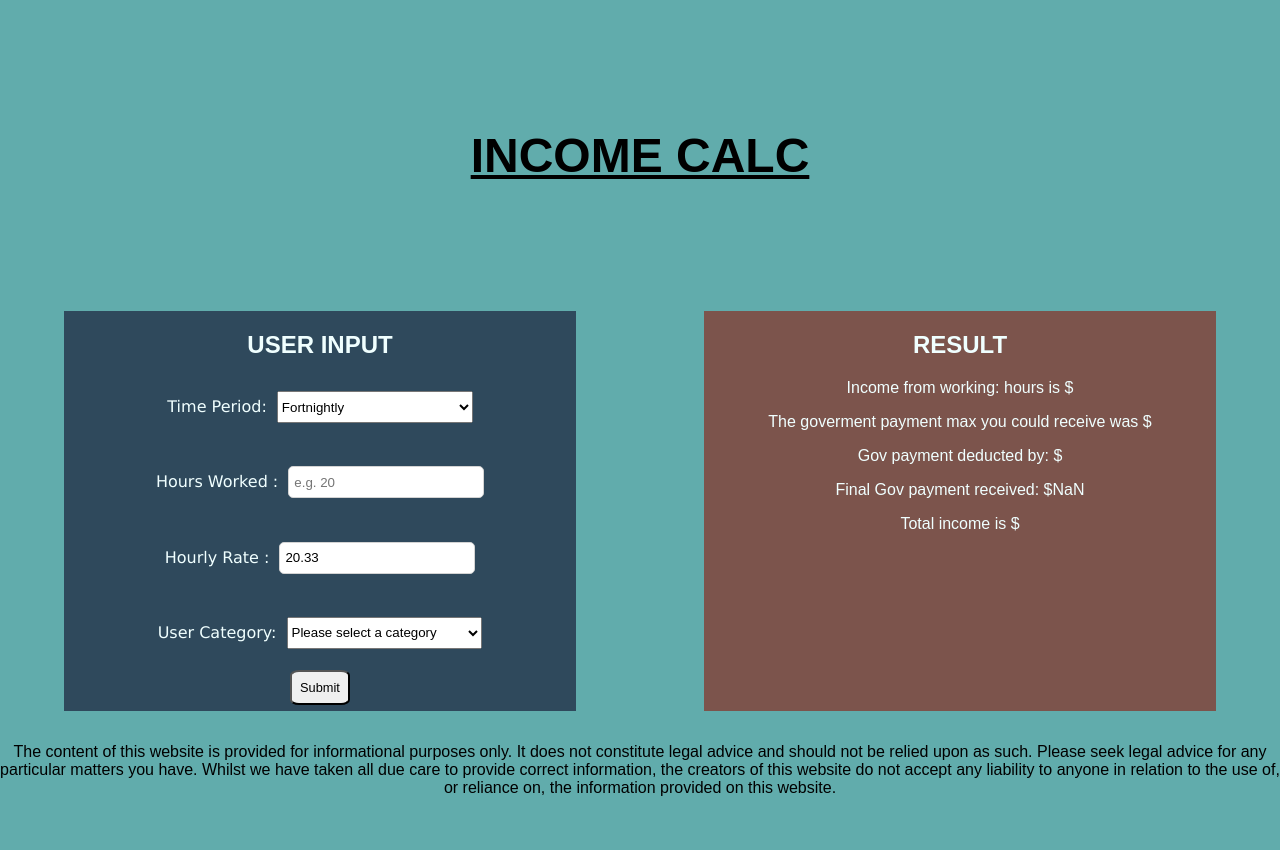
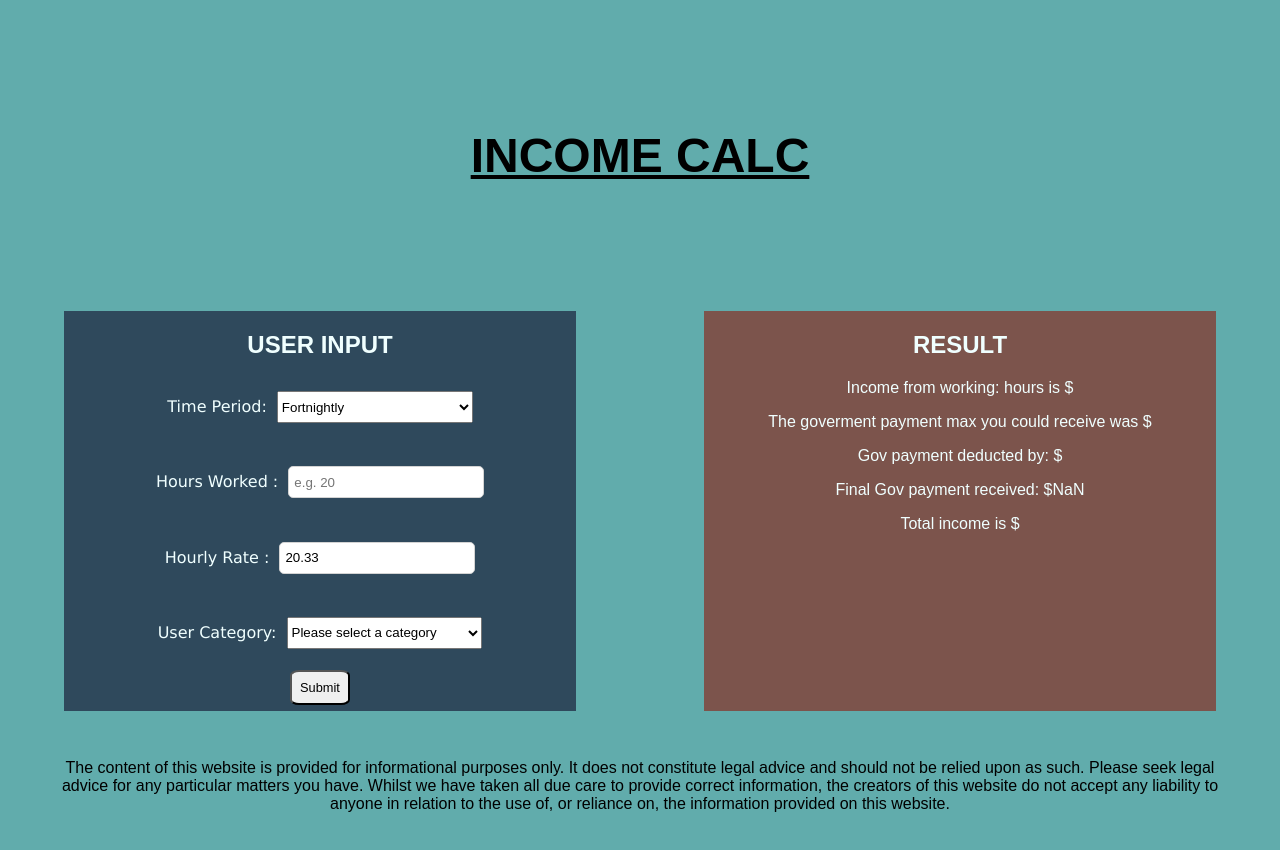
Before and after one commit to SebAnt86/incomecalc, a React (Create React App) app: page / in a window 1280 px wide. Shown: the top 850 px of the page. Before the commit the page ends 829 px from the top, so only its background shows below. Built offline with nearby package versions, Linux system fonts and the light colour scheme; the HTML template or start-up script is replaced by a standard one.

Commit message:
changed footer

```diff
--- a/src/index.css
+++ b/src/index.css
@@ -82,7 +82,7 @@ body {
 .footer {
     grid-area: footer;
     font-size: 1rem;
-    margin: 2rem auto;
+    margin: 3rem;
     text-align: center;
 }
 
```
